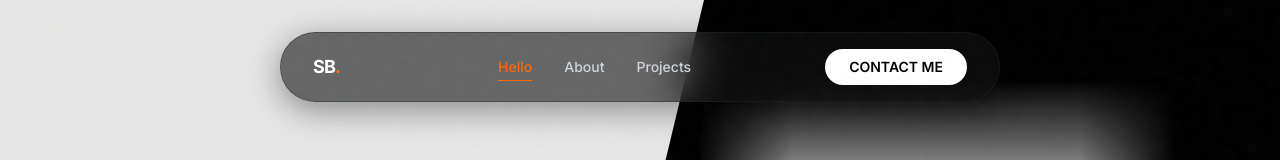
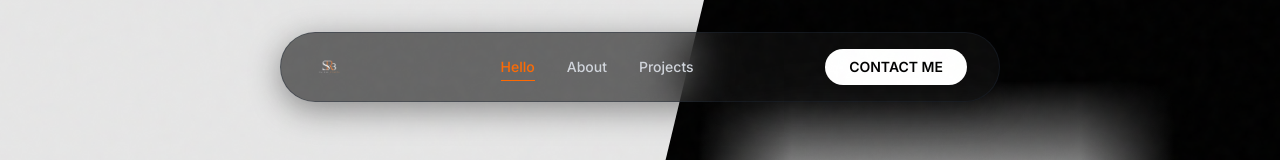
Before and after one commit to sairam-cyber/portfolio, a Next.js app: page / in a window 1280 px wide. Shown: the top 160 px of the page. Built offline with nearby package versions, Linux system fonts and the light colour scheme.

Commit message:
Replace old text logo with new custom logo image, auto-adjust logo colors/transparency for dark theme, and update WelcomeScreen and Navbar logo references

```diff
--- a/components/Navbar.tsx
+++ b/components/Navbar.tsx
@@ -24,9 +24,13 @@ export default function Navbar({ onNavigate, activeSlide }: NavbarProps) {
       {/* Home logo */}
       <button
         onClick={() => onNavigate(0)}
-        className="font-bold text-base sm:text-lg tracking-tighter text-white hover:text-orange-500 transition-colors mr-2 sm:mr-6"
+        className="flex items-center mr-2 sm:mr-6 hover:opacity-85 transition-opacity cursor-pointer"
       >
-        SB<span className="text-orange-500">.</span>
+        <img
+          src="/logo.png"
+          alt="Sai Ram Bebarta Logo"
+          className="h-7 sm:h-8 w-auto object-contain"
+        />
       </button>
 
       <div className="flex gap-4 sm:gap-8 text-xs sm:text-sm font-medium text-gray-300">
--- a/components/WelcomeScreen.tsx
+++ b/components/WelcomeScreen.tsx
@@ -29,14 +29,18 @@ export default function WelcomeScreen({ onComplete }: { onComplete: () => void }
       onClick={dismiss}
     >
       <div className="text-center">
-        <motion.h1
+        <motion.div
           initial={{ scale: 0.5, opacity: 0 }}
           animate={{ scale: 1, opacity: 1 }}
           transition={{ duration: 0.6, ease: [0.16, 1, 0.3, 1] }}
-          className="text-7xl md:text-9xl font-bold text-white mb-4"
+          className="flex justify-center mb-6"
         >
-          SB<span className="text-orange-500">.</span>
-        </motion.h1>
+          <img
+            src="/logo.png"
+            alt="Sai Ram Bebarta Logo"
+            className="h-24 md:h-32 w-auto object-contain"
+          />
+        </motion.div>
         <motion.p
           initial={{ opacity: 0, y: 10 }}
           animate={{ opacity: 1, y: 0 }}
```
Also changed, not shown: public/logo.png (added).
